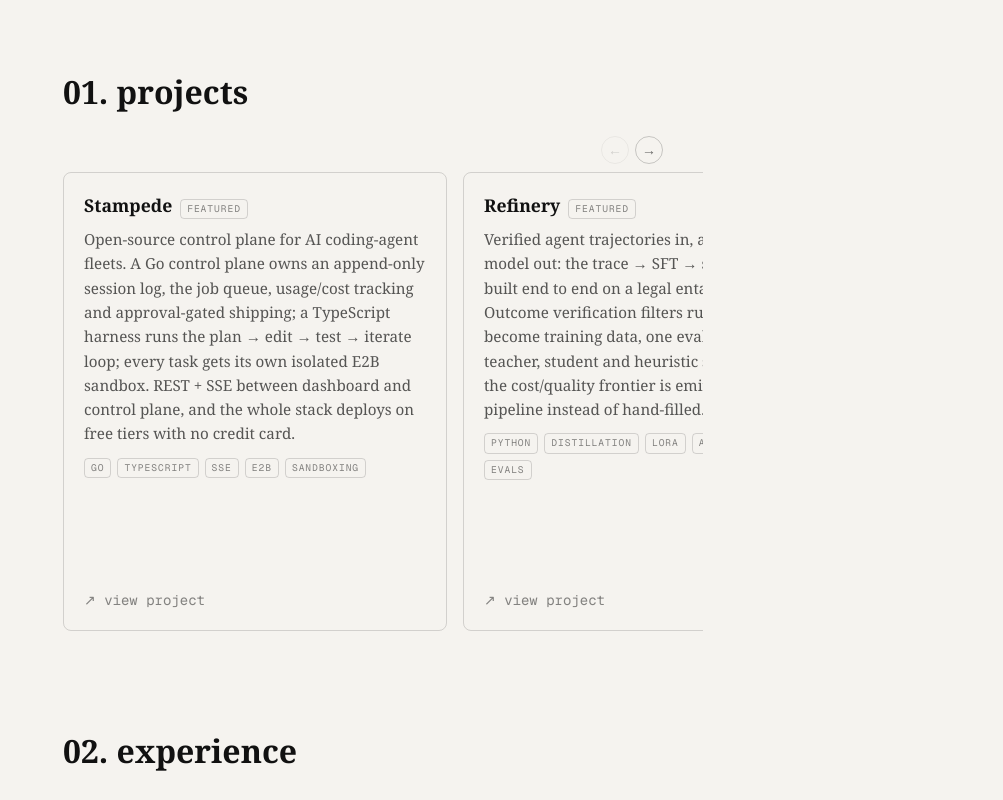
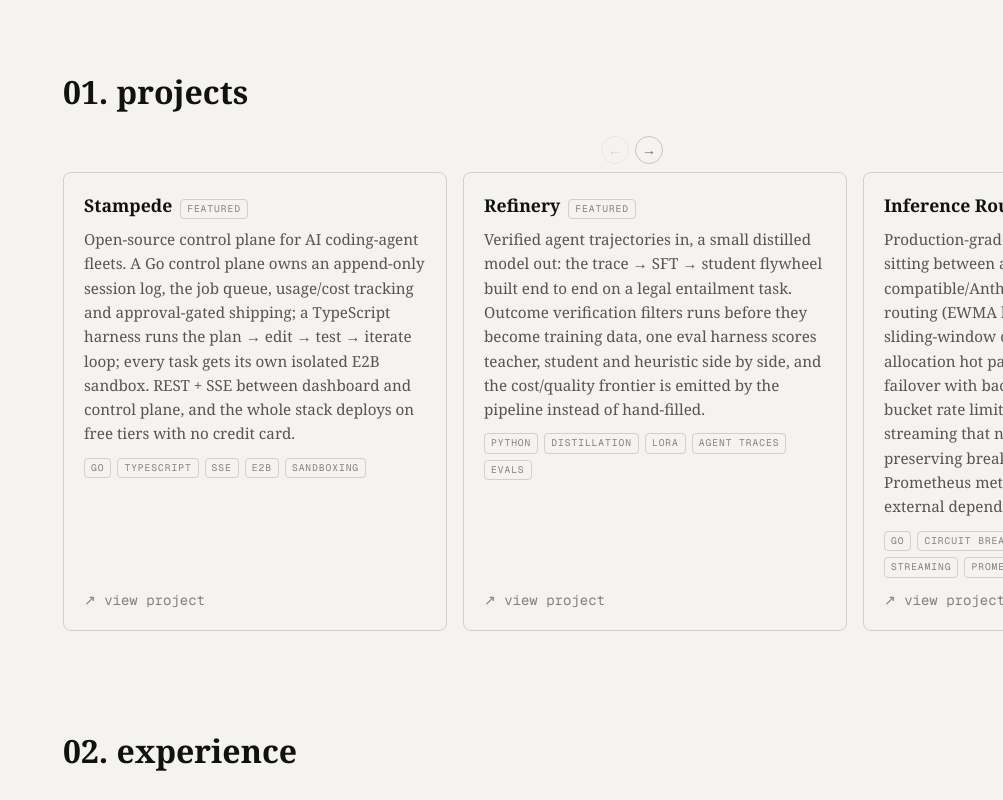
Before and after one commit to mohar-xe/portfolio, a Next.js app: page / in a window 1280 px wide. Shown: the part 1000-1800 px from the top of the page, without its empty margins (277-1280 px from the left). Built offline with nearby package versions, Linux system fonts and the light colour scheme.

Commit message:
fix: project slider runs to the viewport edges
Move the track outside the 680px column and give it full-width
padding that still aligns the first card with the text column.

```diff
--- a/src/app/globals.css
+++ b/src/app/globals.css
@@ -39,6 +39,27 @@
   .no-scrollbar::-webkit-scrollbar {
     display: none;
   }
+
+  /*
+   * Full-viewport track that still starts its first card on the text column.
+   * 680px is the page column; the gutters mirror px-5 / sm:px-8 / md:px-10.
+   * scroll-padding keeps scroll-snap aligned to the same inset.
+   */
+  .full-bleed-track {
+    --track-inset: max(1.25rem, calc((100% - 680px) / 2 + 1.25rem));
+    padding-inline: var(--track-inset);
+    scroll-padding-inline: var(--track-inset);
+  }
+  @media (min-width: 640px) {
+    .full-bleed-track {
+      --track-inset: max(2rem, calc((100% - 680px) / 2 + 2rem));
+    }
+  }
+  @media (min-width: 768px) {
+    .full-bleed-track {
+      --track-inset: max(2.5rem, calc((100% - 680px) / 2 + 2.5rem));
+    }
+  }
 }
 
 @layer base {
--- a/src/app/page.tsx
+++ b/src/app/page.tsx
@@ -17,7 +17,8 @@ const ink =
 export default function Home() {
   return (
     <div className="min-h-screen flex flex-col bg-background text-foreground">
-      <main className="flex-1 max-w-[680px] w-full mx-auto px-5 sm:px-8 md:px-10 py-16 sm:py-20 md:py-24">
+      <main className="flex-1 w-full py-16 sm:py-20 md:py-24">
+        <div className="max-w-[680px] w-full mx-auto px-5 sm:px-8 md:px-10">
         {/* Terminal Header */}
         <p
           id="top"
@@ -70,7 +71,12 @@ export default function Home() {
         <h2 id="projects" className="text-[1.6rem] sm:text-[1.75rem] md:text-[2rem] font-black leading-tight mt-16 sm:mt-24">
           01. projects
         </h2>
+        </div>
+
+        {/* Full-bleed: the slider spans the viewport, everything else stays in the column */}
         <ProjectSlider projects={projects} />
+
+        <div className="max-w-[680px] w-full mx-auto px-5 sm:px-8 md:px-10">
         {/* 02. Experience */}
         <h2 id="experience" className="text-[1.6rem] sm:text-[1.75rem] md:text-[2rem] font-black leading-tight mt-16 sm:mt-24">
           02. experience
@@ -174,6 +180,7 @@ export default function Home() {
             </li>
           ))}
         </ul>
+        </div>
       </main>
 
       {/* Footer */}
--- a/src/components/ProjectSlider.tsx
+++ b/src/components/ProjectSlider.tsx
@@ -39,7 +39,7 @@ export default function ProjectSlider({ projects }: { projects: Project[] }) {
 
   return (
     <div className="mt-6">
-      <div className="flex items-center justify-end gap-1.5">
+      <div className="mx-auto flex max-w-[680px] items-center justify-end gap-1.5 px-5 sm:px-8 md:px-10">
         <button
           type="button"
           onClick={() => step(-1)}
@@ -66,7 +66,7 @@ export default function ProjectSlider({ projects }: { projects: Project[] }) {
         role="region"
         aria-label="Projects"
         tabIndex={0}
-        className="no-scrollbar -mx-5 mt-2 flex snap-x snap-mandatory gap-4 overflow-x-auto scroll-px-5 px-5 pb-1 sm:-mx-8 sm:scroll-px-8 sm:px-8 md:-mx-10 md:scroll-px-10 md:px-10"
+        className="no-scrollbar full-bleed-track mt-2 flex snap-x snap-mandatory gap-4 overflow-x-auto pb-1"
       >
         {projects.map((project) => (
           <a
```
